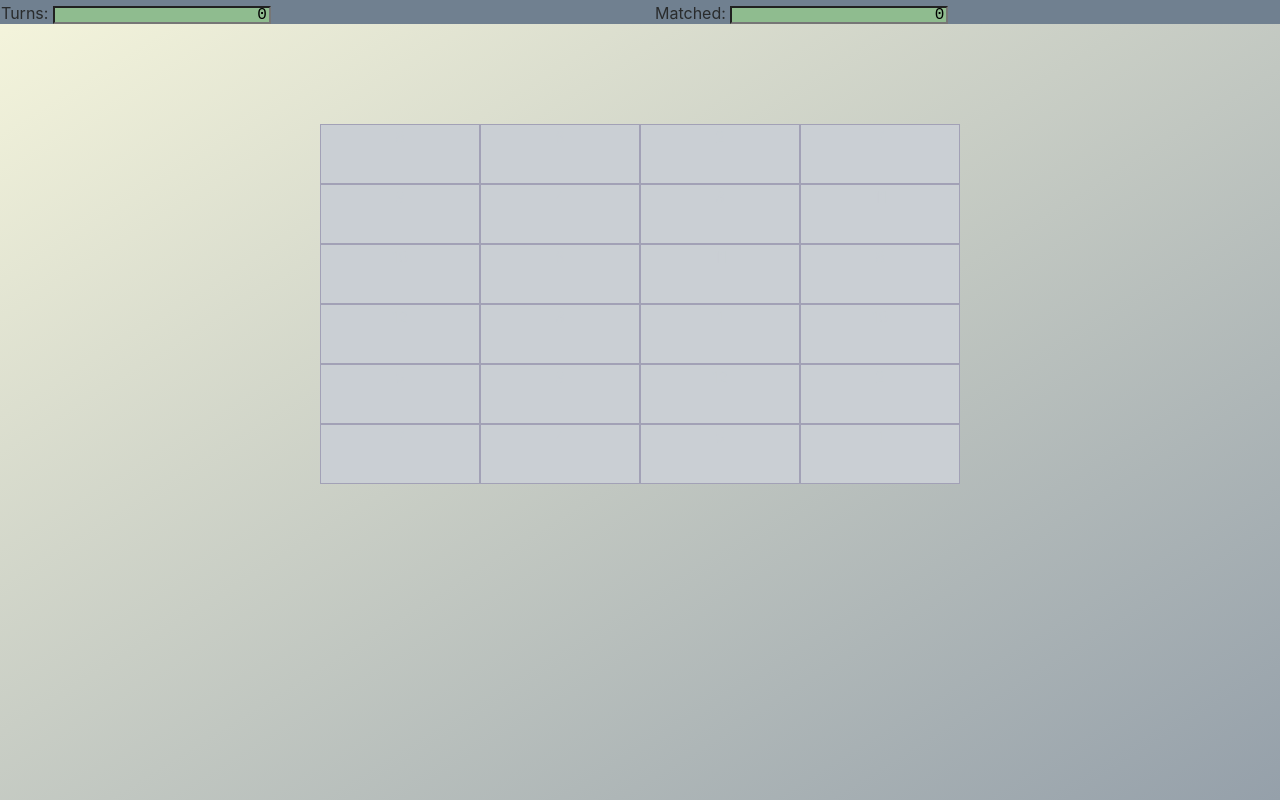
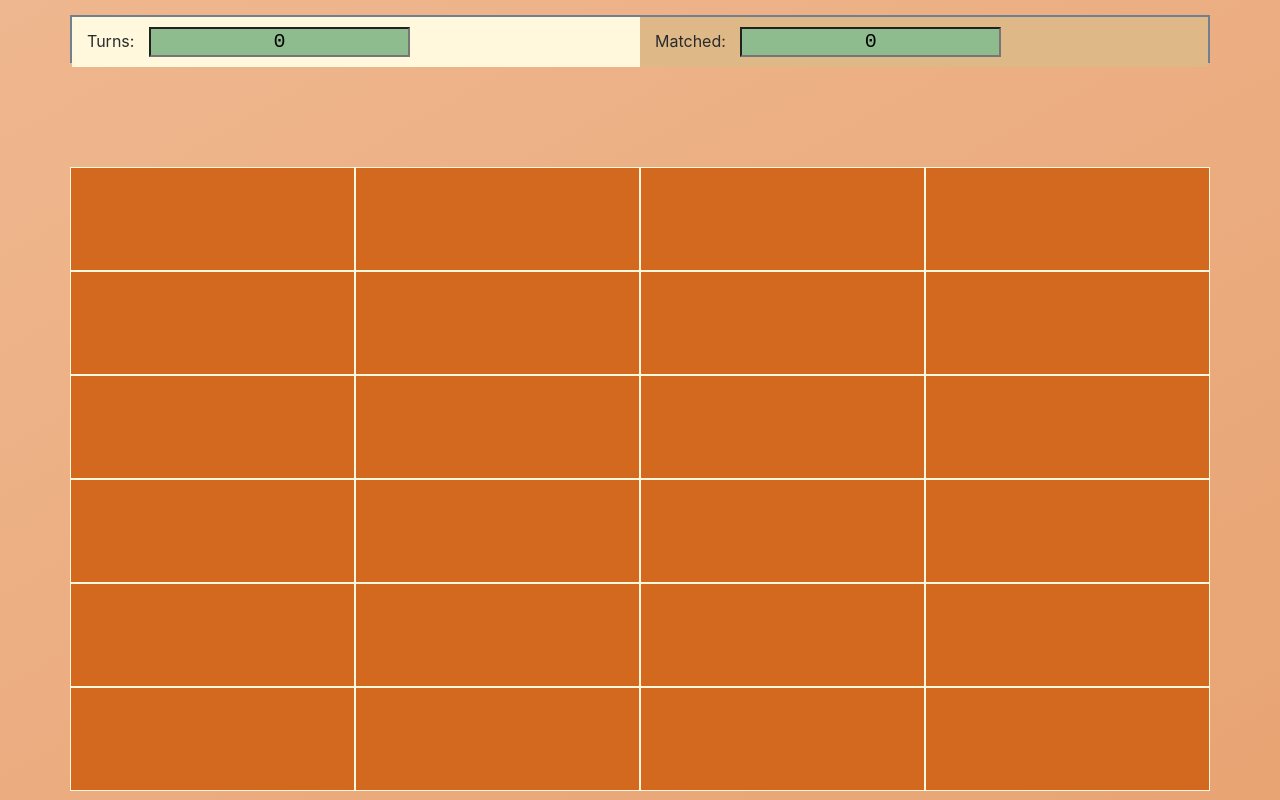
Before and after one commit to dayna-j/javascript-memory-game, a plain HTML site: page index.html in a window 1280 px wide. Drawn offline with nearby package versions, Linux system fonts and the light colour scheme.

Commit message:
Working on style sheet/layout

```diff
--- a/index.html
+++ b/index.html
@@ -2,7 +2,7 @@
 
 <head>
 	<title>Memory Game</title>
-	<meta name="viewport" content="width=device-width">
+	<meta name="viewport" content="width=device-width, initial-scale=1">
 
 
 	<link rel="stylesheet" href="https://maxcdn.bootstrapcdn.com/bootstrap/4.0.0-beta.3/css/bootstrap.min.css">
@@ -18,27 +18,30 @@
 
 <body>
 
+<!--outermost div-->
+<div class = "container" id = "outermostContainer">
+
+<!--	flex-container for the header-->
 	<div class ="flex-container" id="header">
 		<div class = "row header-row">
-		<div class = "col"><span>Turns: </span>
+			<div class = "col" id = "turns-col"><span>Turns: </span>
 				<input type="text" class = "display" id="turnsDisplay" readonly>
 			</div>
-		<div class = "col"><span>Matched: </span>
+			<div class = "col" id = "matched-col"><span>Matched: </span>
 				<input type="text" class = "display" id="matchedDisplay" readonly>
 			</div>
 		</div>
 	</div>
 
-<div class = "container">
 
-<!--
+	<div id = "board-container" class = "flex-container">
+
 		<div class ="row">
-		<div id = "col"><p>Click for new game </p> </div>
+			<div id = "win" class = "col">You win! Click for a new game..</div>
 		</div>
--->
 
   	<div id="row1" class = "row">
-    <div id = "x1y1" class = "col board-square x1 y1"></div>
+		<div id = "x1y1" class = "col board-square x1 y1"><div></div></div>
     	<div id = "x2y1" class = "col board-square x2 y1"></div>
     	<div id = "x3y1" class = "col board-square x3 y1"></div>
     	<div id = "x4y1" class = "col board-square x4 y1"></div>
@@ -81,6 +84,8 @@
 
 	</div>
 
+</div>
+
 </body>
 
 </html>
--- a/memory-game.js
+++ b/memory-game.js
@@ -1,5 +1,7 @@
 $(document).ready(function()
 {
+	$("#win").hide()
+
 	var gameObject =
 	{
 		// Properties of the game object
@@ -14,7 +16,6 @@ $(document).ready(function()
 		{// reset game to initial conditions
 			gameObject.gameBoard.valueSet = [1,1,2,2,3,3,4,4,5,5,6,6,
 					   7,7,8,8,9,9,10,10,11,11,12,12],
-			gameObject.gameBoard.makeNewBoard();
 			gameObject.gameBoard.numSelected = 0;
 			gameObject.gameBoard.numSolved = 0;
 			gameObject.gameBoard.firstSelected = '';
@@ -24,7 +25,7 @@ $(document).ready(function()
 			$(".board-square").each(function()
 			{
 				if ($(this).hasClass("selected"))
-				{// remove special classes from tiles; .selected , .solved
+				{// remove special classeses from tiles ; .selected ,  .solved
 					$(this).removeClass("selected");
 				}
 				else if ($(this).hasClass("solved"))
@@ -32,9 +33,16 @@ $(document).ready(function()
 					$(this).removeClass("solved");
 				}
 			})
+			$("#win").hide();
+			gameObject.gameBoard.makeNewBoard();
 
-			$("innerHTML").hide();
+		},
 
+		gameOver: function()
+		{
+			gameObject.isGameOver = true;
+			$("#win").toggle();
+;
 		},
 
 		gameBoard: // game board object
@@ -96,7 +104,6 @@ $(document).ready(function()
 //				console.log(gameObject.gameBoard.randomizedSet);
 				gameObject.gameBoard.randomizedSet = gameObject.gameBoard.randomizeValueSet(gameObject.gameBoard.valueSet);
 				gameObject.gameBoard.assignValues();
-			//	2) assign randomized values to game tiles
 			},
 
 			compareTiles: function(event) // !!!!! WORKING HERE !!!!!
@@ -138,6 +145,17 @@ $(document).ready(function()
 					gameObject.gameBoard.secondSelected = '';
 				}
 
+				if (gameObject.gameBoard.numSelected === 2)
+				{
+					gameObject.numTurns = gameObject.numTurns + 1;
+					$("#turnsDisplay").val(gameObject.numTurns);
+				}
+
+				if(gameObject.gameBoard.numSolved == 12)
+				{
+					gameObject.gameOver();
+				}
+
 
 				console.log(gameObject.gameBoard.firstSelected +" "+gameObject.gameBoard.secondSelected);
 			}
@@ -146,7 +164,6 @@ $(document).ready(function()
 
 	$(".board-square").on("click", function(event)
 	{
-
 		if($(this).hasClass('solved'))
 		{// is the tile has been solved, do nothing...
 			return null;
@@ -165,7 +182,6 @@ $(document).ready(function()
 			{
 				gameObject.gameBoard.secondSelected = '';
 			}
-
 			return null;
 		}
 		else if(gameObject.gameBoard.numSelected >= gameObject.gameBoard.maxSelected)
@@ -187,15 +203,12 @@ $(document).ready(function()
 //		console.log(event.target);
 	});
 
-	$("p").on("click", function(event)
+	$("#win").on("click", function(event)
 	{
 		gameObject.resetGame();
 	});
-
 //	console.log(gameObject.gameBoard.tiles[0]);
 //	console.log(gameObject.gameBoard.tiles);
 	gameObject.resetGame();
-
-
-
+	console.log($(".board-square"));
 });
--- a/style.css
+++ b/style.css
@@ -1,49 +1,111 @@
+*{
+	box-sizing: border-box;
+}
+
 body{
 /*   display: flex; */
 /*   align-items: center; */
+/*  background-color: azure;*/
 
-/*  background-color: azure;*/
- background: linear-gradient(to bottom right, beige, #95A0AA);
+
+/*	background: linear-gradient(to bottom right, beige, #95A0AA);*/
 /*	background-color: #95A0AA;*/
+
+
+	background: linear-gradient(331deg, #d2691e, #efb78f);
+	background-size: 400% 400%;
+
+	-webkit-animation: AnimationName 10s ease infinite;
+	-moz-animation: AnimationName 10s ease infinite;
+	animation: AnimationName 10s ease infinite;
+
+	@-webkit-keyframes AnimationName {
+		0%{background-position:0% 9%}
+    	50%{background-position:100% 92%}
+    	100%{background-position:0% 9%}
+}
+	@-moz-keyframes AnimationName {
+		0%{background-position:0% 9%}
+    	50%{background-position:100% 92%}
+    	100%{background-position:0% 9%}
+}
+	@keyframes AnimationName {
+		0%{background-position:0% 9%}
+    	50%{background-position:100% 92%}
+    	100%{background-position:0% 9%}
 }
 
-#header{
-	background-color: #708090;
-	flex-wrap:nowrap;
+}
+
+#outermostContainer{
+/*	flex-direction: column;*/
+/*	height: auto;*/
+
+	position: relative;
+	top: 15px;
+}
+
+#header{/*header is a flex-container for the header*/
+/*	background-color: #708090;*/
+/*	flex-wrap:nowrap;*/
+}
+
+#turns-col{
+	background-color: cornsilk;
+}
+
+#matched-col{
+	background-color: burlywood;
 }
 
 input[type=text]{
+	margin: 10px;
+	font-size: 15pt;
 	font-family: monospace;
 	background-color: darkseagreen;
-	height: 1.1em;
-	text-align: right;
+	height: 1.5em;
+	text-align: center;
 }
 
-.container{
-  position: relative;
-  top: 100px;
-  width: 50%;
-  height: 50%;
+#win{
+	font-family:fantasy;
+	background-color: none;
+	text-align: center;
+	padding-top: 20px;
+}
+
+#board-container{
+/*  position: relative;*/
+/*  top: 100px;*/
+/*  width: 50%;*/
+/*  height: 50%;*/
 
 }
 
 .row{
-/*   width: 50%; */
-  height: 60px;
+
+	/*	width: 50%; */
+	height: 13%;
 /*   border: 1px solid black; */
 }
 
 .header-row{
-	height: 1.5em;
-	border: 1px solid slategray;
+	height: 3em;
+	border: 2px solid slategray;
 }
 
 .board-square{
+	font-size: 3em;
+/*	font-size: 20pt;*/
 	text-align: center;
+
 	color: #CACFD4;
-	border:1px solid #A2A1B6;
+	color: #d2691e;
+	border:1px solid cornsilk;
 	background-color: #CACFD4;
-/*	transition: background-color .5s ease-out;*/
+	background-color: #d2691e;
+
+	transition: background-color .5s ease-out;
 }
 
 .selected{
@@ -58,4 +120,5 @@ input[type=text]{
 /*  background-color: aliceblue;*/
 /*  background-color: azure;*/
 	border: 1px solid #51667A;
+
 }
```
Lines whose indentation alone changed are shown as unchanged.
